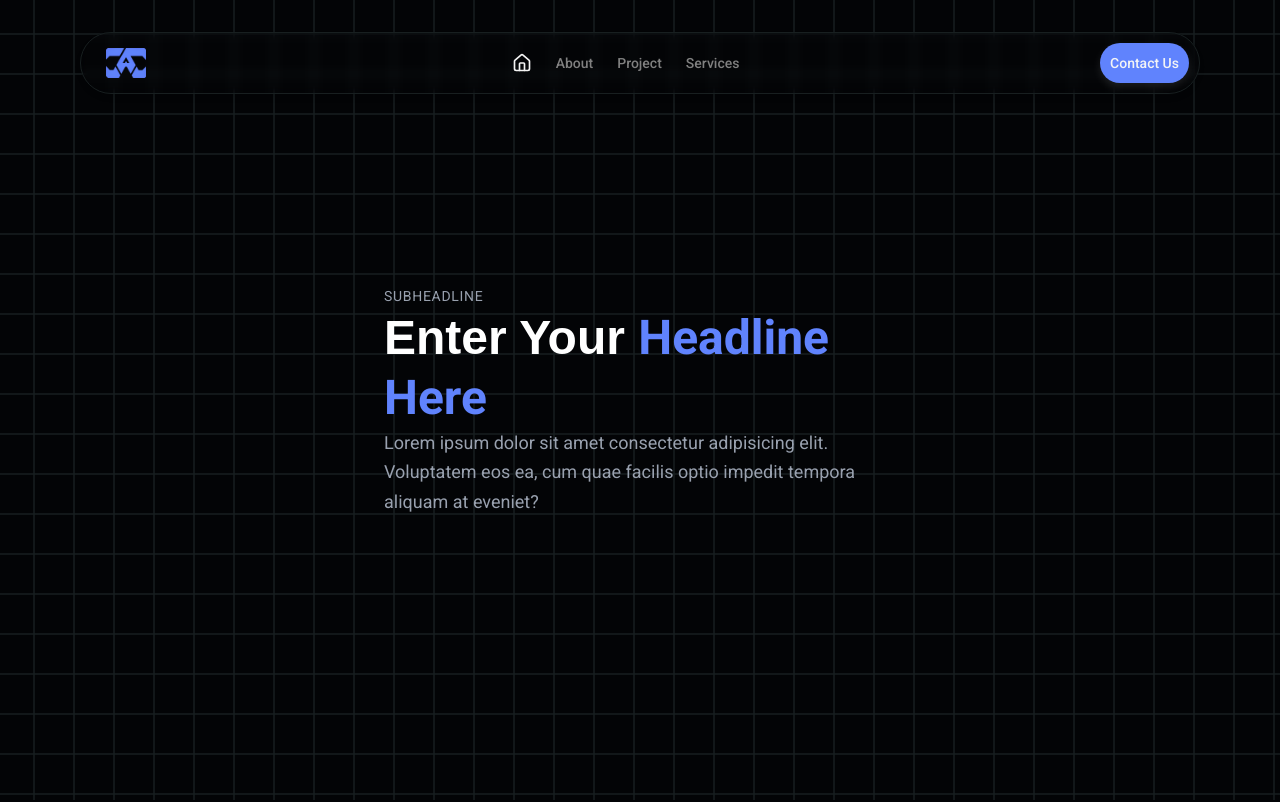
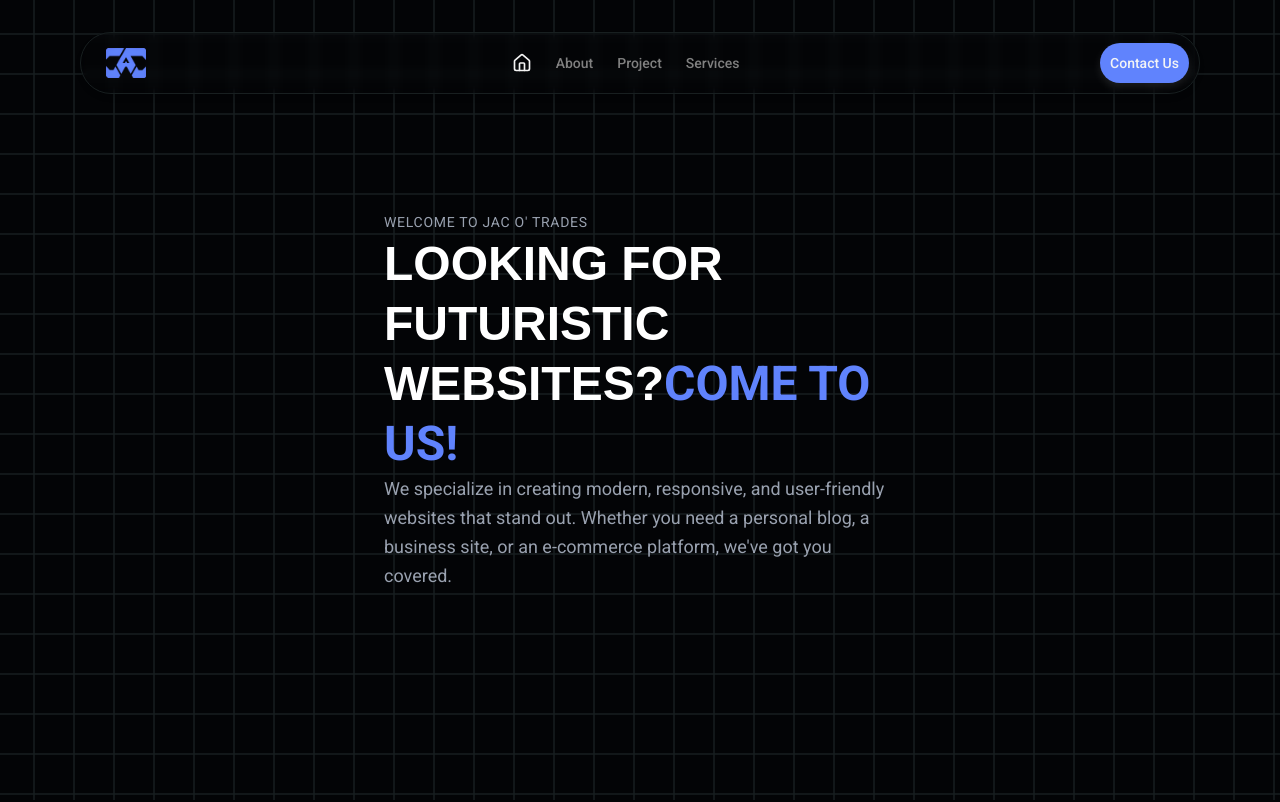
Before and after one commit to ZyIsBad/Jacotrades, a React (Vite) app: page / in a window 1280 px wide. Shown: the top 802 px of the page. Built offline with nearby package versions, Linux system fonts and the light colour scheme; a web font is replaced by a local one.

Commit message:
added headlines and sub headlines

```diff
--- a/src/Pages/HeroSection.tsx
+++ b/src/Pages/HeroSection.tsx
@@ -21,14 +21,15 @@ const HeroSection = () => {
       <div className="relative z-10 container mx-auto px-6 flex flex-col justify-center h-full md:flex-row items-center text-center md:text-left gap-8">
         <div className="md:w-1/2 z-10">
           <span className="uppercase text-gray-400 tracking-wider text-sm">
-            SubHeadline
+            WELCOME TO JAC O' TRADES
+          </span>
+          <span className="block text-gray-400 text-sm mb-2">
           </span>
           <h1 className="text-4xl md:text-5xl font-bold mt-2 mb-4 leading-tight ">
-            Enter Your <span className="text-[#6083fd]">Headline Here</span>
+            LOOKING FOR FUTURISTIC WEBSITES?<span className="text-[#6083fd]">COME TO US!</span>
           </h1>
           <p className="text-gray-400 text-base md:text-lg leading-relaxed">
-            Lorem ipsum dolor sit amet consectetur adipisicing elit. Voluptatem eos ea,
-            cum quae facilis optio impedit tempora aliquam at eveniet?
+            We specialize in creating modern, responsive, and user-friendly websites that stand out. Whether you need a personal blog, a business site, or an e-commerce platform, we've got you covered.
           </p>
           {/* <div className="mt-6">
             <a
```
